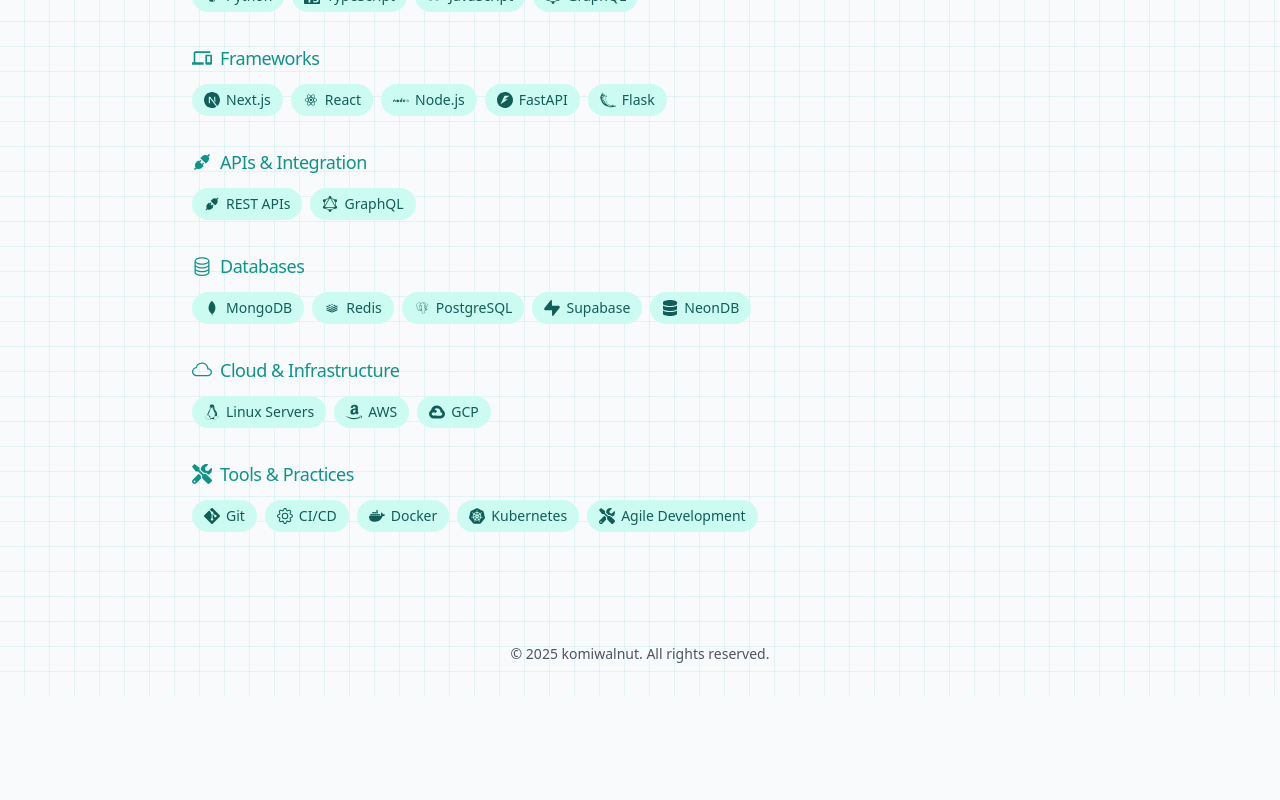
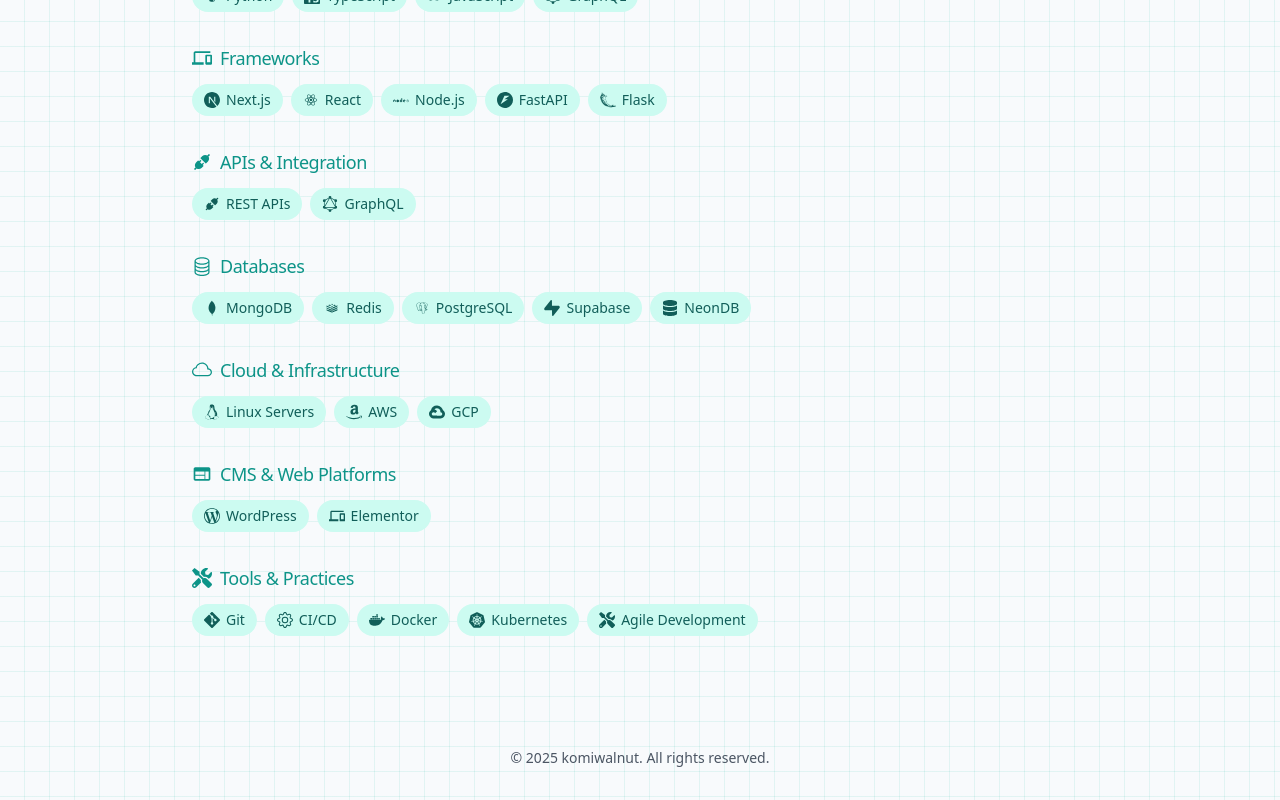
Before and after one commit to komiwalnut/portfolio, a Next.js app: page / in a window 1280 px wide. Shown: the part 3778-4578 px from the top of the page. Before the commit the page ends 4474 px from the top, so only its background shows below. Built offline with nearby package versions, Linux system fonts and the light colour scheme.

Commit message:
Add new skills and icons for CMS & Web Platforms
- Added WordPress and Elementor to the skills list.
- Introduced a new category for CMS & Web Platforms with corresponding icons.
- Updated imports to include new icons from react-icons library.

```diff
--- a/src/data/skills.ts
+++ b/src/data/skills.ts
@@ -1,11 +1,11 @@
 import { SkillCategory } from '@/types';
 import { DiPython, DiJavascript1, DiReact, DiNodejs, DiMongodb, DiLinux, DiRedis, DiPostgresql } from 'react-icons/di';
-import { SiTypescript, SiGraphql, SiNextdotjs, SiFastapi, SiFlask, SiSupabase, SiAmazon, SiGooglecloud, SiGit, SiDocker, SiKubernetes } from 'react-icons/si';
+import { SiTypescript, SiGraphql, SiNextdotjs, SiFastapi, SiFlask, SiSupabase, SiAmazon, SiGooglecloud, SiGit, SiDocker, SiKubernetes, SiWordpress } from 'react-icons/si';
 import { FaDatabase } from "react-icons/fa";
 import { AiFillApi } from 'react-icons/ai';
 import { FaTools } from 'react-icons/fa';
 import { BsCodeSlash, BsDatabase, BsCloud, BsGear } from 'react-icons/bs';
-import { MdDevices } from 'react-icons/md';
+import { MdDevices, MdWeb } from 'react-icons/md';
 
 export const skills: SkillCategory[] = [
   {
@@ -58,6 +58,14 @@
     ]
   },
   {
+    name: "CMS & Web Platforms",
+    icon: MdWeb,
+    skills: [
+      { name: "WordPress", icon: SiWordpress },
+      { name: "Elementor", icon: MdDevices }
+    ]
+  },
+  {
     name: "Tools & Practices",
     icon: FaTools,
     skills: [
```
